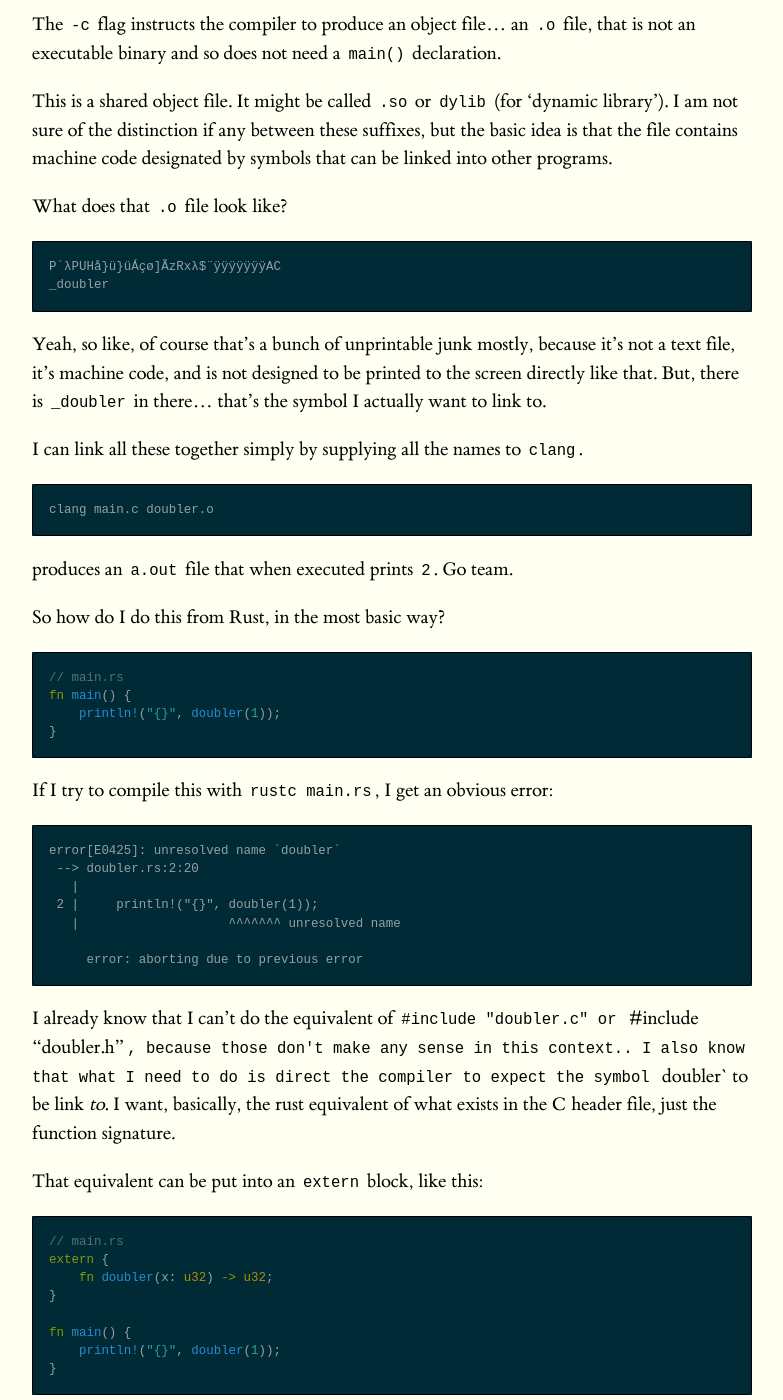
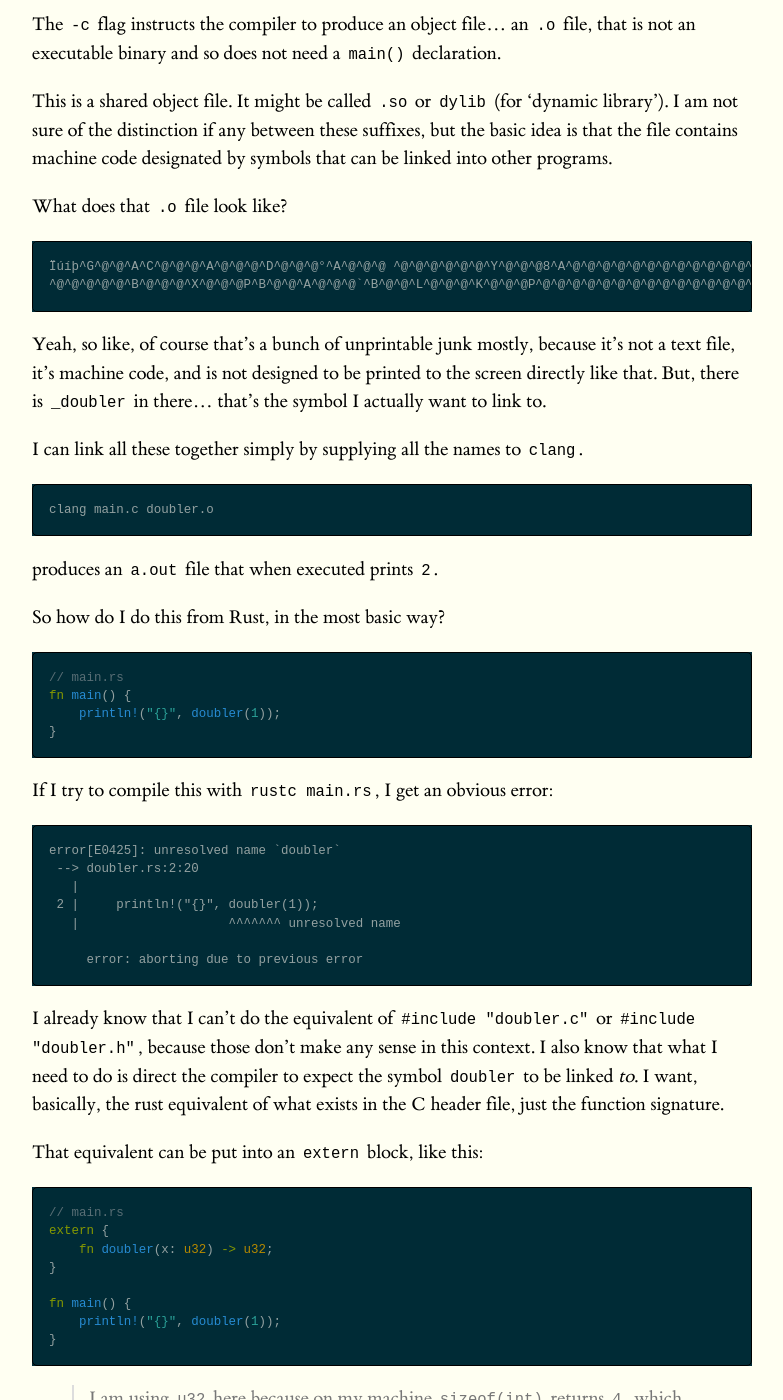
Before and after one commit to jfo/blag, a Jekyll site: the page built from _posts/2017-03-11-calling-a-c-function-from-rust.md, in a window 1280 px wide and 1400 px high, scrolled down 2551 px. Shown: the whole window, without its empty margins (248-1031 px from the left). Built offline with Jekyll 4.4.1, drawn with Linux system fonts in a browser that asks for light colours.

Commit message:
binary junk

````diff
--- a/_posts/2017-03-11-calling-a-c-function-from-rust.md
+++ b/_posts/2017-03-11-calling-a-c-function-from-rust.md
@@ -136,8 +136,8 @@ that can be linked into other programs.
 What does that `.o` file look like?
 
 ```
-P`λPUHå}ü}üÁçø]ÃzRxλ$¨ÿÿÿÿÿÿÿAC
-_doubler
+Ïúíþ^G^@^@^A^C^@^@^@^A^@^@^@^D^@^@^@°^A^@^@^@ ^@^@^@^@^@^@^Y^@^@^@8^A^@^@^@^@^@^@^@^@^@^@^@^@^@^@^@^@^@^@^@^@^@^@^@^@^@^@x^@^@^@^@^@^@^@Ð^A^@^@^@^@^@^@x^@^@^@^@^@^@^@^G^@^@^@^G^@^@^@^C^@^@^@^@^@^@^@__text^@^@^@^@^@^@^@^@^@^@__TEXT^@^@^@^@^@^@^@^@^@^@^@^@^@^@^@^@^@^@^Q^@^@^@^@^@^@^@Ð^A^@^@^D^@^@^@^@^@^@^@^@^@^@^@^@^D^@<80>^@^@^@^@^@^@^@^@^@^@^@^@__compact_unwind__LD^@^@^@^@^@^@^@^@^@^@^@^@^X^@^@^@^@^@^@^@ ^@^@^@^@^@^@^@è^A^@^@^C^@^@^@H^B^@^@^A^@^@^@^@^@^@^B^@^@^@^@^@^@^@^@^@^@^@^@__eh_frame^@^@^@^@^@^@__TEXT^@^@^@^@^@^@^@^@^@^@8^@^@^@^@^@^@^@@^@^@^@^@^@^@^@^H^B^@^@^C^@^@^@^@^@^@^@^@^@^@^@^K^@^@h^@^@^@^@^@^@^@^@^@^@^@^@$^@^@^@^P^@^@^@^@^K
+^@^@^@^@^@^B^@^@^@^X^@^@^@P^B^@^@^A^@^@^@`^B^@^@^L^@^@^@^K^@^@^@P^@^@^@^@^@^@^@^@^@^@^@^@^@^@^@^A^@^@^@^A^@^@^@^@^@^@^@^@^@^@^@^@^@^@^@^@^@^@^@^@^@^@^@^@^@^@^@^@^@^@^@^@^@^@^@^@^@^@^@^@^@^@^@^@^@^@^@^@^@^@^@^@^@^@^@UH<89>å<89>}ü<8b>}üÁç^A<89>ø]Ã^@^@^@^@^@^@^@^@^@^@^@^@^@^@^@^Q^@^@^@^@^@^@^A^@^@^@^@^@^@^@^@^@^@^@^@^@^@^@^@^T^@^@^@^@^@^@^@^AzR^@^Ax^P^A^P^L^G^H<90>^A^@^@$^@^@^@^\^@^@^@¨ÿÿÿÿÿÿÿ^Q^@^@^@^@^@^@^@^@A^N^P<86>^BC^M^F^@^@^@^@^@^@^@^@^@^@^@^A^@^@^F^A^@^@^@^O^A^@^@^@^@^@^@^@^@^@^@^@_doubler^@^@^@
 ```
 
 Yeah, so like, of course that's a bunch of unprintable junk mostly, because
@@ -151,7 +151,7 @@ I can link all these together simply by supplying all the names to `clang`.
 clang main.c doubler.o
 ```
 
-produces an `a.out` file that when executed prints `2`. Go team.
+produces an `a.out` file that when executed prints `2`.
 
 So how do I do this from Rust, in the most basic way?
 
@@ -174,10 +174,10 @@ error[E0425]: unresolved name `doubler`
      error: aborting due to previous error
 ```
 
-I already know that I can't do the equivalent of `#include "doubler.c" or
-`#include "doubler.h"`, because those don't make any sense in this context.. I
+I already know that I can't do the equivalent of `#include "doubler.c"` or
+`#include "doubler.h"`, because those don't make any sense in this context. I
 also know that what I need to do is direct the compiler to expect the symbol
-`doubler` to be link _to_. I want, basically, the rust equivalent of what
+`doubler` to be linked _to_. I want, basically, the rust equivalent of what
 exists in the C header file, just the function signature.
 
 That equivalent can be put into an `extern` block, like this:
````
